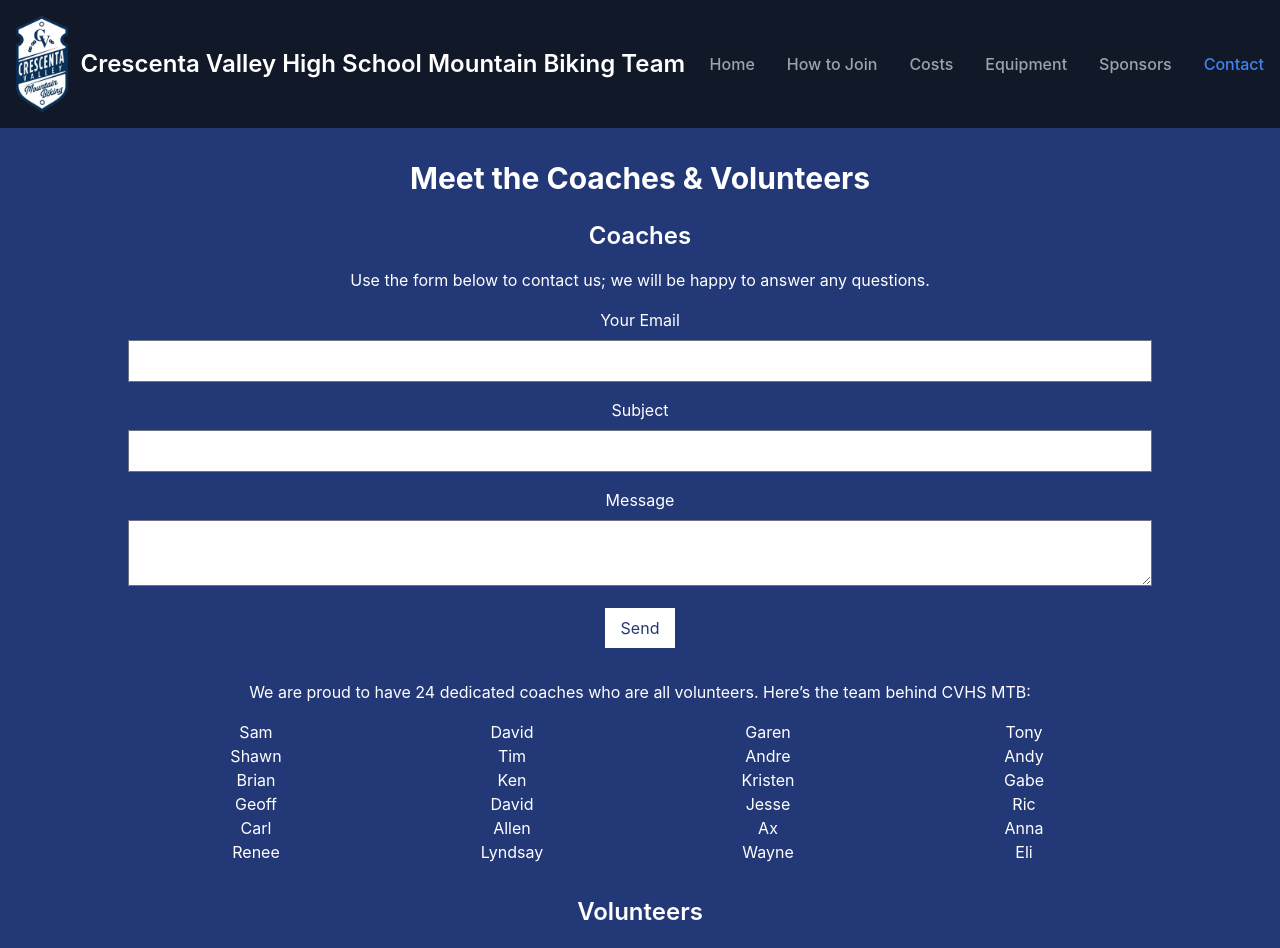
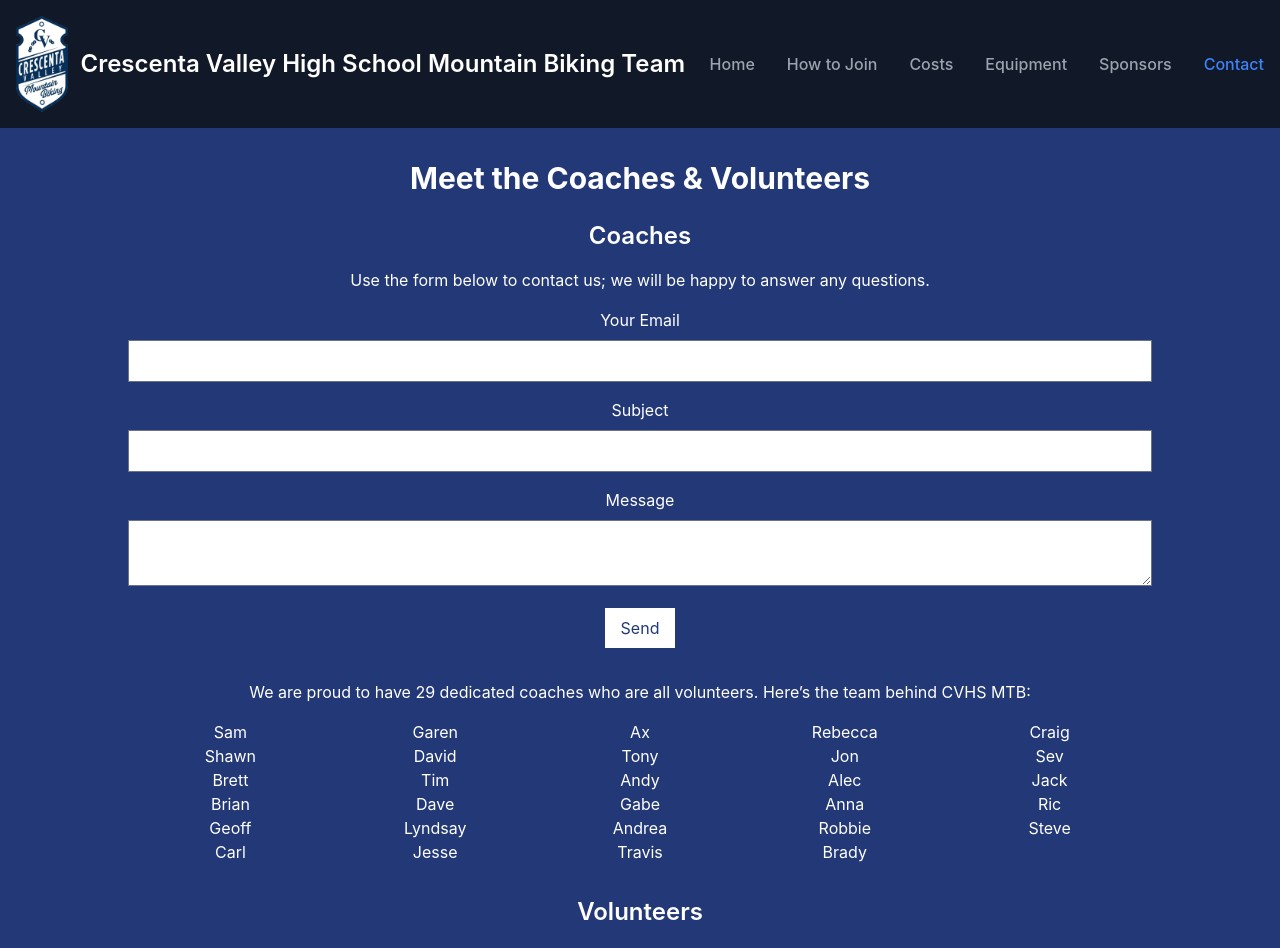
Before and after one commit to CVHS-student-sites/CVMTBWebsite, a React (Create React App) app: page /contact in a window 1280 px wide. Shown: the top 948 px of the page. Built offline with nearby package versions, Linux system fonts and the light colour scheme.

Commit message:
Requests added

```diff
--- a/src/App.js
+++ b/src/App.js
@@ -163,7 +163,7 @@ function App() {
             <div
                 className="w-full mx-auto max-w-screen-xl p-4 flex flex-col items-center sm:flex-row sm:justify-between">
               <Footer.Copyright
-                  by="Crescenta Valley Mountain Biking"
+                  by="Crescenta Valley Mountain Biking - Created and Maintained by Vitaly Vakhteev"
                   year={2024}
               />
               <div className="mt-4 flex space-x-6 sm:mt-0 sm:justify-center sm:content-center">
--- a/src/pages/ContactPage.js
+++ b/src/pages/ContactPage.js
@@ -73,40 +73,47 @@ function ContactPage() {
                     </form>
 
                     {/* Coaches List */}
-                    <p className="mb-4">We are proud to have 24 dedicated coaches who are all volunteers. Here’s the team behind CVHS MTB:</p>
-                    <div className="mb-4 grid grid-cols-4">
+                    <p className="mb-4">We are proud to have 29 dedicated coaches who are all volunteers. Here’s the team behind CVHS MTB:</p>
+                    <div className="mb-4 grid grid-cols-5">
                         <ol>
                             <li>Sam</li>
                             <li>Shawn</li>
+                            <li>Brett</li>
                             <li>Brian</li>
                             <li>Geoff</li>
                             <li>Carl</li>
-                            <li>Renee</li>
                         </ol>
                         <ol>
-                            <li>David</li>
+							<li>Garen</li>
+							<li>David</li>
                             <li>Tim</li>
-                            <li>Ken</li>
-                            <li>David</li>
-                            <li>Allen</li>
+                            <li>Dave</li>
                             <li>Lyndsay</li>
+                            <li>Jesse</li>
                         </ol>
                         <ol>
-                            <li>Garen</li>
-                            <li>Andre</li>
-                            <li>Kristen</li>
-                            <li>Jesse</li>
-                            <li>Ax</li>
-                            <li>Wayne</li>
+							<li>Ax</li>
+							<li>Tony</li>
+							<li>Andy</li>
+							<li>Gabe</li>
+                            <li>Andrea</li>
+                            <li>Travis</li>
                         </ol>
                         <ol>
-                            <li>Tony</li>
-                            <li>Andy</li>
-                            <li>Gabe</li>
-                            <li>Ric</li>
-                            <li>Anna</li>
-                            <li>Eli</li>
+							<li>Rebecca</li>
+							<li>Jon</li>
+							<li>Alec</li>
+							<li>Anna</li>
+							<li>Robbie</li>
+							<li>Brady</li>
                         </ol>
+						<ol>
+							<li>Craig</li>
+							<li>Sev</li>
+							<li>Jack</li>
+							<li>Ric</li>
+							<li>Steve</li>
+						</ol>
                     </div>
                 </section>
 
@@ -117,7 +124,7 @@ function ContactPage() {
                     <p className="mb-4">Artineh, Sam, Jasmine, Heidi, Stephen.</p>
 
                     <h3 className="text-xl font-semibold mb-2">Support Team</h3>
-                    <p className="mb-4">David, Cheryl, Garen, Talin, Joe, Ax, Grace.</p>
+                    <p className="mb-4">Cheryl, Talin, Grace, Ax, Michael, Marsha, Jimo.</p>
                 </section>
             </div>
         </main>
--- a/src/pages/CostsPage.js
+++ b/src/pages/CostsPage.js
@@ -11,8 +11,9 @@ function CostsPage() {
                 <section className="mb-8">
                     <h2 className="text-2xl font-semibold mb-4 ml-3 md:ml-0">SoCal League Registration Fees</h2>
                     <ul className="list-disc list-inside mb-4 text-justify ml-3 md:ml-0">
-                        <li>High School: $129.03 annually + $60 per race.</li>
-                        <li>Middle School: $129.03 annually + $40 per race.</li>
+						<li>Membership Fee of $375 for 2025-2026 season</li>
+						<li>Late Season Registration - after December 1st - Add $25</li>
+						<li>Registration closes February 1st 2026</li>
                     </ul>
                 </section>
 
@@ -42,10 +43,9 @@ function CostsPage() {
                         <li>Register with the SoCal League.</li>
                         <li>
                         Make a donation to the CVHS MTB team and join our
-                            <a href="https://band.us/band/90435782" target="_blank" rel="noopener noreferrer" className="text-blue-500"> Band </a>
+                            <Link to="https://band.us/band/90435782" target="_blank" rel="noopener noreferrer" className="text-blue-500"> Band </Link>
                             for race reminders.
                         </li>
-                        <li>Register for races.</li>
                     </ol>
                     <div className="text-justify ml-3 md:ml-0">Sign up to volunteer during races when possible.</div>
                 </section>
--- a/src/pages/EquipmentChecklistPage.js
+++ b/src/pages/EquipmentChecklistPage.js
@@ -34,23 +34,13 @@ function EquipmentChecklistPage() {
                         </li>
                         <li>
                             <a href="https://www.cyclopunk.com/" target="_blank" rel="noopener noreferrer"
-                               className="text-blue-500"> Cyclopunk </a> by Eli Gunthrie – CVHS MTB team days
+                               className="text-blue-500"> Cyclopunk </a> by Eli Guthrie – CVHS MTB team days
                             – Mobile Bike Repair – CVHS MTB discount
                         </li>
                         <li>
                             <a href="https://advdynamics.com/" target="_blank" rel="noopener noreferrer"
                                className="text-blue-500"> Advanced Dynamics</a> by Travis Taylor
                             – Suspension service – 15% discount.
-                        </li>
-                        <li>
-                            <a href="https://www.montrosebikeshop.com/" target="_blank" rel="noopener noreferrer"
-                               className="text-blue-500"> Montrose Bike Shop</a> – 10% discount on parts, accessories,
-                            and labor.
-                        </li>
-                        <li>
-                            <a href="https://www.twowheeltune.com/" target="_blank" rel="noopener noreferrer"
-                               className="text-blue-500"> Two Wheel Tune</a> by Lucas Rowton – Mobile bike repair
-                            – CVHS MTB discount.
                         </li>
                     </ul>
                 </section>
--- a/src/pages/JoiningPage.js
+++ b/src/pages/JoiningPage.js
@@ -43,7 +43,7 @@ function JoiningPage() {
                         <strong>Meeting Location:</strong> Descanso Gardens – Meet at 7:45AM for 8:00AM roll time on
                         Saturdays and 3:45PM for 4:00PM roll time on Tuesdays / Thursdays.
                         <div>
-                            <iframe title="Meeting Location" className={"w-96 h-80"}
+                            <iframe title="Meeting Location" className={"w-96 h-80 mt-4"}
                                     src="https://maps.google.com/maps?width=100%25&amp;height=400&amp;hl=en&amp;q=34.203213636612034,%20-118.21001935182382+(Meeting%20Location)&amp;t=&amp;z=17&amp;ie=UTF8&amp;iwloc=B&amp;output=embed">
                                 <a href="https://www.gps.ie/">gps devices</a>
                             </iframe>
```
Also changed, not shown: src/pages/HomePage.js (+17 -35 lines), src/pages/SponsorsPage.js (+15 -15 lines), 2 other files (tests, documents, lock files or other folders).
